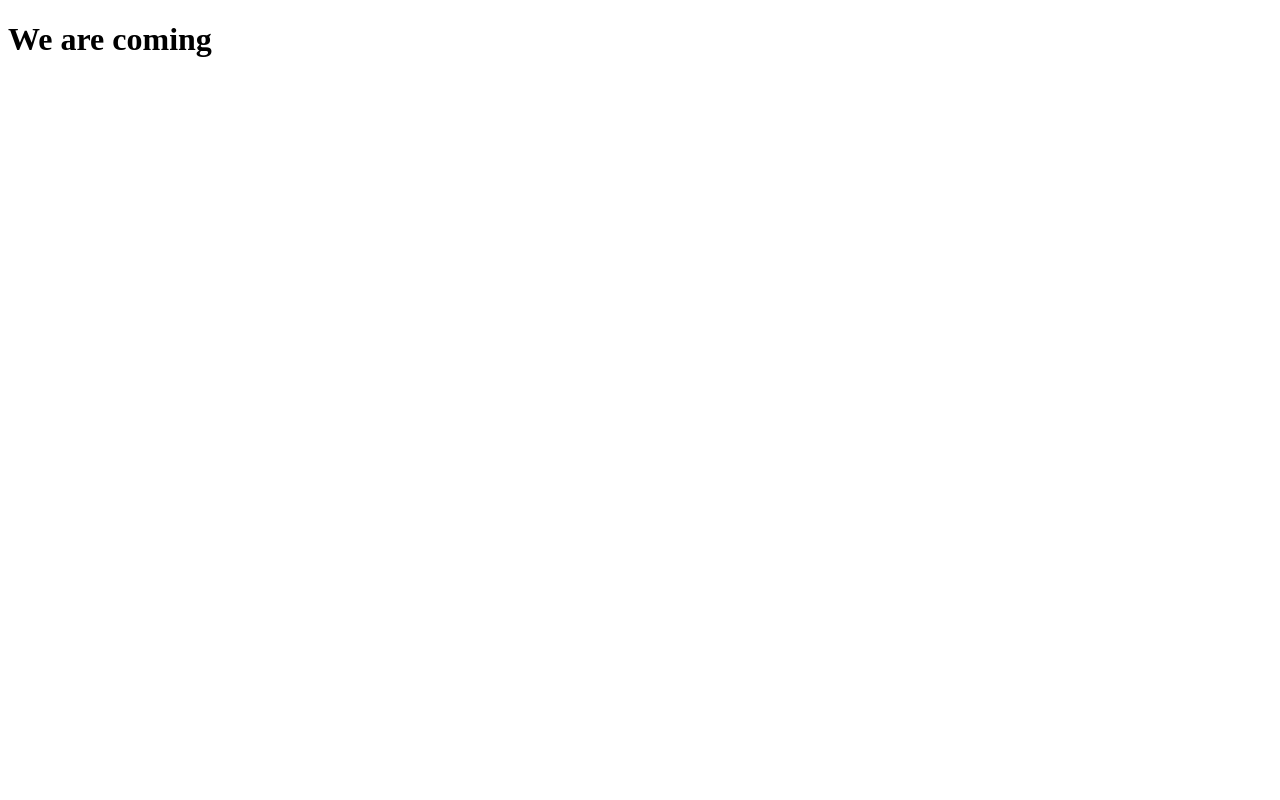
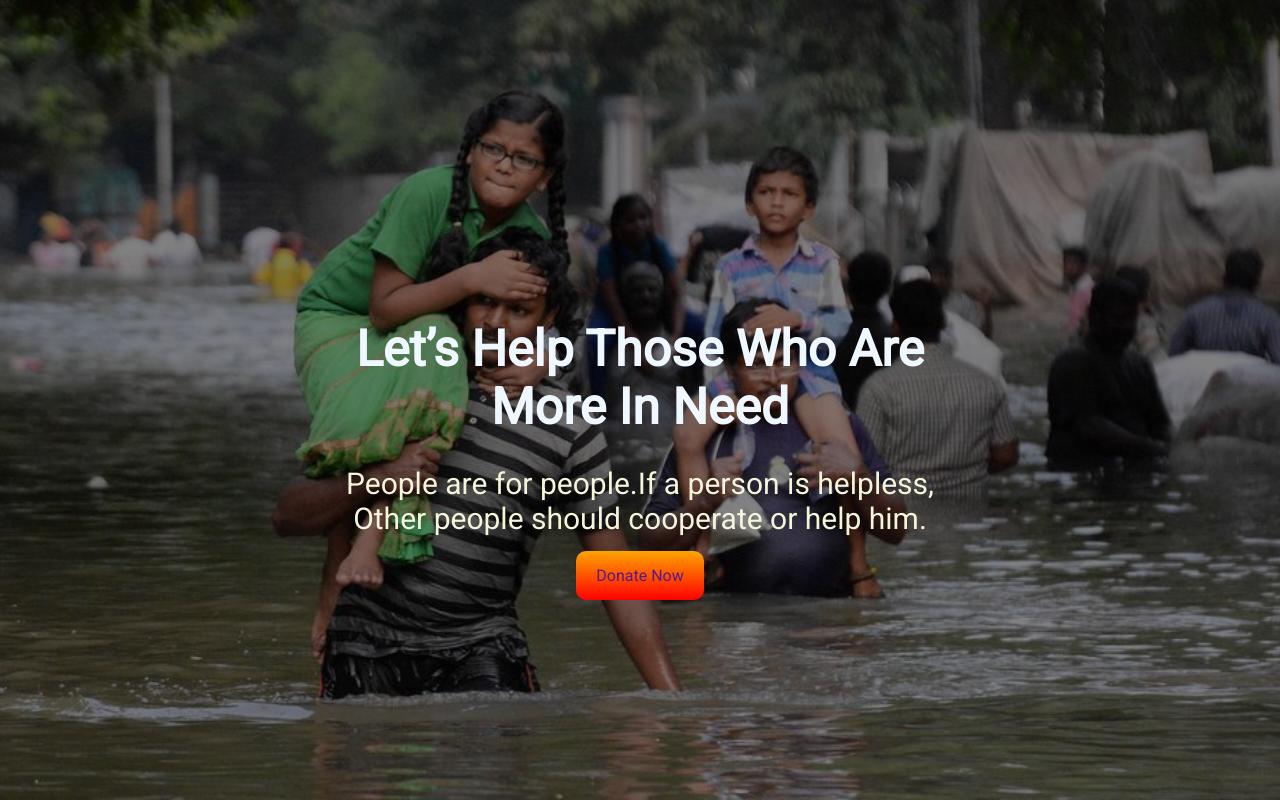
Before and after one commit to Abdulkarim6/Stand-by-the-flood-hit-people, a plain HTML site: page index.html in a window 1280 px wide. Drawn offline with Linux system fonts and the light colour scheme.

Commit message:
banner add

```diff
--- a/index.html
+++ b/index.html
@@ -4,9 +4,19 @@
     <meta charset="UTF-8">
     <meta http-equiv="X-UA-Compatible" content="IE=edge">
     <meta name="viewport" content="width=device-width, initial-scale=1.0">
+    <link rel="preconnect" href="https://fonts.googleapis.com">
+    <link rel="preconnect" href="https://fonts.gstatic.com" crossorigin>
+    <link href="https://fonts.googleapis.com/css2?family=Roboto&display=swap" rel="stylesheet">
+    <link rel="stylesheet" href="style.css">
     <title>We are with you</title>
 </head>
 <body>
-    <h1>We are coming</h1>
+    <section class="banner">
+        <div class="content">
+            <h1><span>Let’s Help Those Who Are <br> More In Need</span></h1>
+            <p>People are for people.If a person is helpless,<br> Other people should cooperate or help him.</p>
+        <a class="donate" target="_blank" href="">Donate Now</a>
+        </div>
+    </section>
 </body>
 </html>
--- /dev/null
+++ b/style.css
@@ -0,0 +1,31 @@
+*{
+    margin: 0;
+    padding:0;
+    font-family:'Roboto', sans-serif;
+}
+.banner{
+    background-image:linear-gradient(rgba(2, 0, 0, 0.5),rgba(5, 5, 5, 0.495) ),url(image/banner.jpg);
+    background-repeat: no-repeat;
+    background-size: cover;
+    width:100%;
+    height:100vh;
+}
+.content{
+    padding-top: 40vh;
+    text-align: center;
+}
+span{
+    color: aliceblue;
+    font-size:50px;
+}
+p{
+    color: beige;
+    font-size:30px;
+    padding: 30px;
+}
+a{
+    text-decoration: none;
+    background-image: linear-gradient(orange,red);
+    border-radius: 10px;
+    padding: 15px 20px;
+}
```
Also changed, not shown: icon/Frame-1.png (added), icon/food.png (added), icon/shelter.png (added), image/banner.jpg (added), image/donation0.jpg (added), image/donation10.jpg (added), image/image1.jpg (added).
